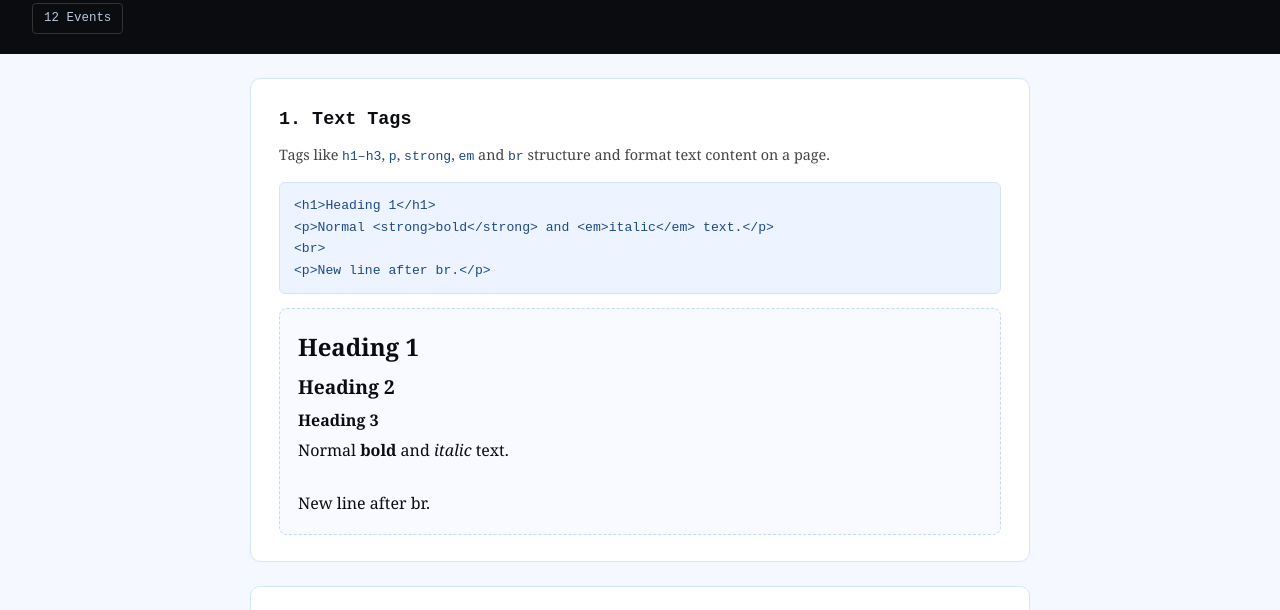
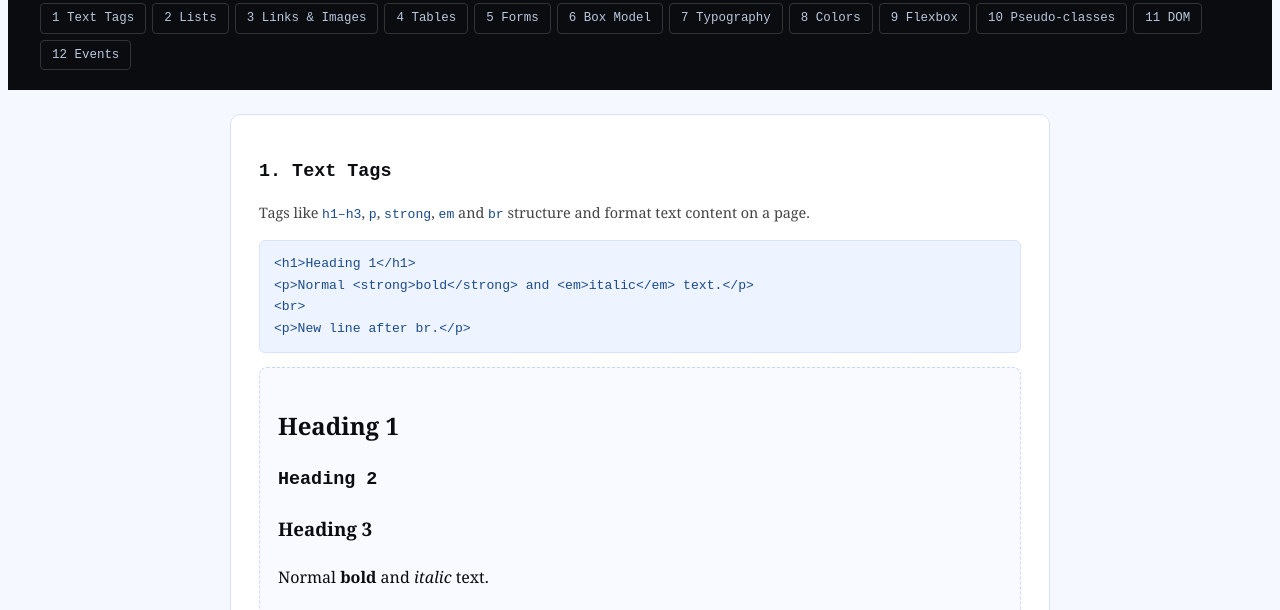
Before and after one commit to darynalevychkina/frontend-lab1, a plain HTML site: page index.html in a window 1280 px wide. Shown: the part 152-762 px from the top of the page. Drawn offline with Linux system fonts and the light colour scheme.

Commit message:
changed style.css

```diff
--- a/style.css
+++ b/style.css
@@ -1,16 +1,14 @@
 :root {
-  --blue: #1a6fff;
-  --blue-dim: #0d4fcc;
-  --black: #0a0c10;
-  --white: #f5f9ff;
-  --gray: #8a96aa;
-  --card: #ffffff;
-  --border: #d6e3ff;
-  --code-bg: #eef4ff;
+  --blue:     #1a6fff; /*main color*/
+  --blue-dim: #0d4fcc; /*hover*/
+  --black:    #0a0c10; /*hover background*/
+  --white:    #f5f9ff; /*page*/
+  --card:     #ffffff; /*card background*/
+  --border:   #d6e3ff; /*frames*/
+  --code-bg:  #eef4ff; /*background pre*/
 }
 
-* { box-sizing: border-box; margin: 0; padding: 0; }
-
+/*base styles*/
 body {
   font-family: 'Georgia', serif;
   background: var(--white);
@@ -18,17 +16,21 @@
   line-height: 1.65;
 }
 
+/*links style*/
 a { color: var(--blue); text-decoration: none; }
 a:hover { text-decoration: underline; }
 
+/*header*/
 header {
   background: var(--black);
   color: var(--white);
   padding: 28px 32px 20px;
 }
+
 header h1 { font-size: 1.7rem; margin-bottom: 4px; }
 header p  { color: var(--gray); font-size: .9rem; margin-bottom: 18px; }
 
+/*nav*/
 nav { display: flex; flex-wrap: wrap; gap: 6px; }
 nav a {
   font-family: monospace;
@@ -39,6 +41,7 @@
   color: #bbc8de;
   transition: all .2s;
 }
+
 nav a:hover {
   border-color: var(--blue);
   color: var(--white);
@@ -46,8 +49,10 @@
   background: var(--blue-dim);
 }
 
+/*main*/
 main { max-width: 820px; margin: 0 auto; padding: 24px 20px 48px; }
 
+/*sections*/
 section {
   background: var(--card);
   border: 1px solid var(--border);
@@ -55,6 +60,7 @@
   padding: 26px 28px;
   margin-bottom: 24px;
 }
+
 section h2 {
   font-size: 1.15rem;
   font-family: monospace;
@@ -63,13 +69,10 @@
   align-items: center;
   gap: 8px;
 }
-span.tag { font-size: .72rem; padding: 2px 8px; border-radius: 20px; font-weight: normal; }
-.html-s h2 .tag { background: #fff3e0; color: #b35200; }
-.css-s  h2 .tag { background: #e6fef0; color: #166534; }
-.js-s   h2 .tag { background: #ede9fe; color: #5b21b6; }
-
+/*desc*/
 .desc { font-size: .9rem; color: #444; margin-bottom: 14px; }
 
+/*code*/
 pre {
   background: var(--code-bg);
   border: 1px solid var(--border);
@@ -78,17 +81,16 @@
   overflow-x: auto;
   margin-bottom: 14px;
 }
+/*text in code*/
 code { font-family: monospace; font-size: .82rem; color: #1a4a8a; }
 
+/*demo*/
 .demo {
   background: #f8faff;
   border: 1px dashed #c5d8ff;
   border-radius: 8px;
   padding: 18px;
 }
-.demo h1 { font-size: 1.5rem; margin-bottom: 4px; }
-.demo h2 { font-size: 1.2rem; margin-bottom: 4px; border: none; font-family: Georgia, serif; }
-.demo h3 { font-size: 1rem;   margin-bottom: 4px; font-family: Georgia, serif; }
 
 .lists-demo { display: flex; gap: 32px; flex-wrap: wrap; }
 
@@ -97,7 +99,6 @@
 table { width: 100%; border-collapse: collapse; font-size: .88rem; }
 th, td { border: 1px solid var(--border); padding: 8px 12px; text-align: left; }
 th { background: var(--black); color: var(--white); }
-tr:nth-child(even) td { background: #f0f5ff; }
 
 .demo form { display: flex; flex-direction: column; gap: 9px; max-width: 340px; }
 .demo label { font-size: .85rem; font-weight: bold; }
@@ -110,9 +111,9 @@
 }
 .demo input:focus { outline: 2px solid var(--blue); background: #f0f5ff; }
 
-.bm-wrap  { text-align: center; font-size: .75rem; font-family: monospace; }
+.bm-wrap    { text-align: center; font-size: .75rem; font-family: monospace; }
 .bm-margin  { background: #ffe0cc; padding: 12px; border-radius: 6px; color: #7c3000; }
-.bm-border  { border: px solid var(--blue); background: #dceeff; padding: 10px; margin-top: 8px; border-radius: 4px; }
+.bm-border  { border: 3px solid var(--blue); background: #dceeff; padding: 10px; margin-top: 8px; border-radius: 4px; }
 .bm-padding { background: #cce8ff; padding: 10px; margin-top: 8px; border-radius: 4px; }
 .bm-content { background: var(--blue); color: #fff; padding: 8px; margin-top: 8px; border-radius: 4px; font-weight: bold; }
 
@@ -123,7 +124,7 @@
 .cd1 { color: #fff; background: var(--black); padding: 12px 16px; border-radius: 6px; margin-bottom: 10px; }
 .cd2 { background: linear-gradient(130deg, #1a6fff, #0a0c10); color: #fff; padding: 16px; border-radius: 6px; text-align: center; font-weight: bold; }
 
-.fbox { display: flex; gap: 10px; justify-content: center; flex-wrap: wrap; align-items:center}
+.fbox { display: flex; gap: 10px; justify-content: center; flex-wrap: wrap; align-items: center; }
 .fi {
   background: var(--black);
   color: var(--white);
@@ -174,7 +175,7 @@
   margin-bottom: 6px;
   font-family: monospace;
   font-size: .85rem;
-  animation: fadeIn .25s ease;
+  animation: fadeIn .25s ease; /* анімація появи */
 }
 @keyframes fadeIn {
   from { opacity: 0; transform: translateY(-4px); }
@@ -195,6 +196,3 @@
 body.dark .demo input { background: #0d1422; color: #dce5f0; border-color: #1e2a3a; }
 body.dark input.focus-demo { background: #0d1422; color: #dce5f0; border-color: #1e2a3a; }
 body.dark input.focus-demo:focus { border-color: var(--blue); background: #0d1929; }
-
-footer { text-align: center; padding: 20px; font-size: .82rem; color: var(--gray); }
-footer a { color: var(--blue); }
```
